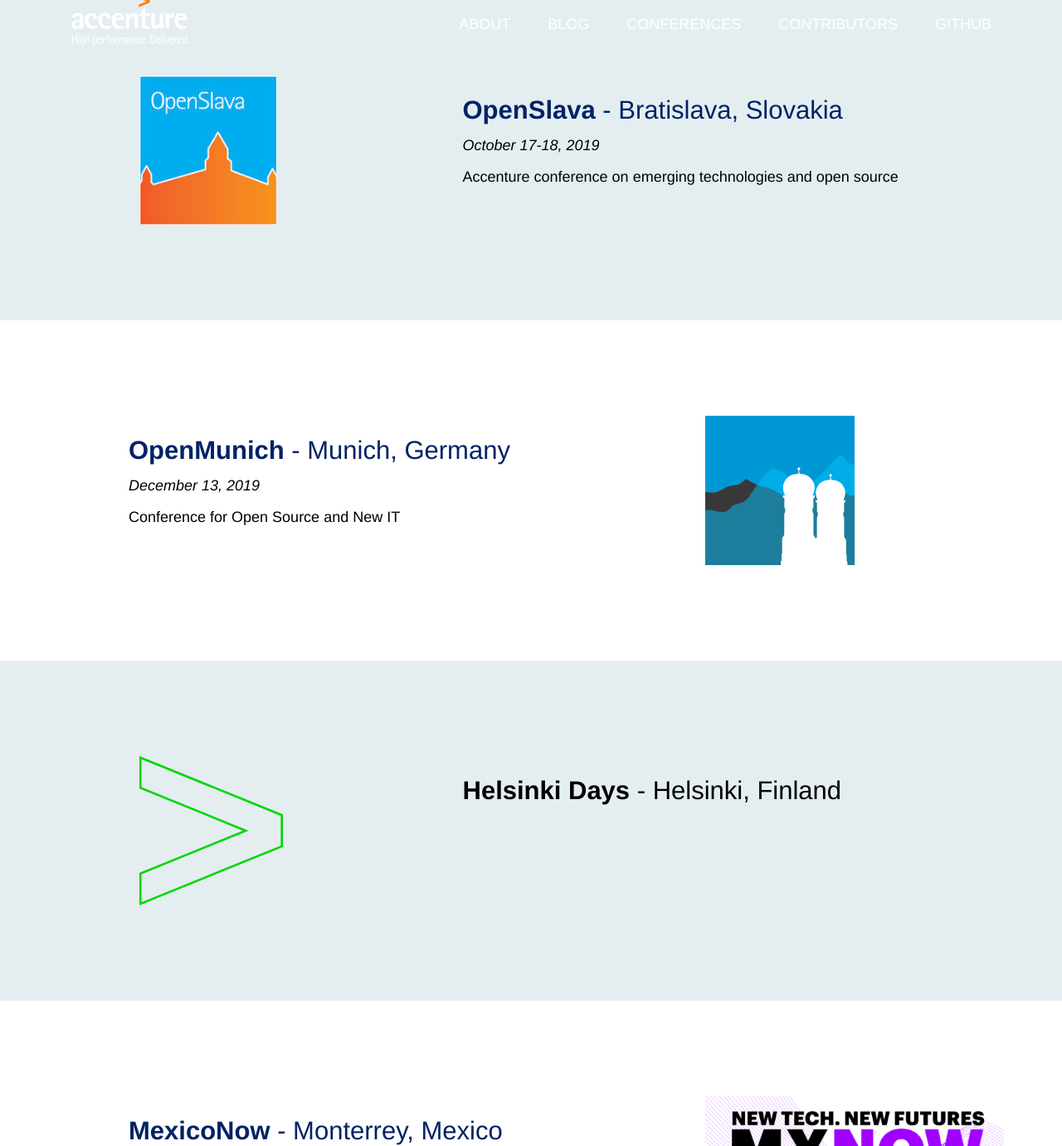
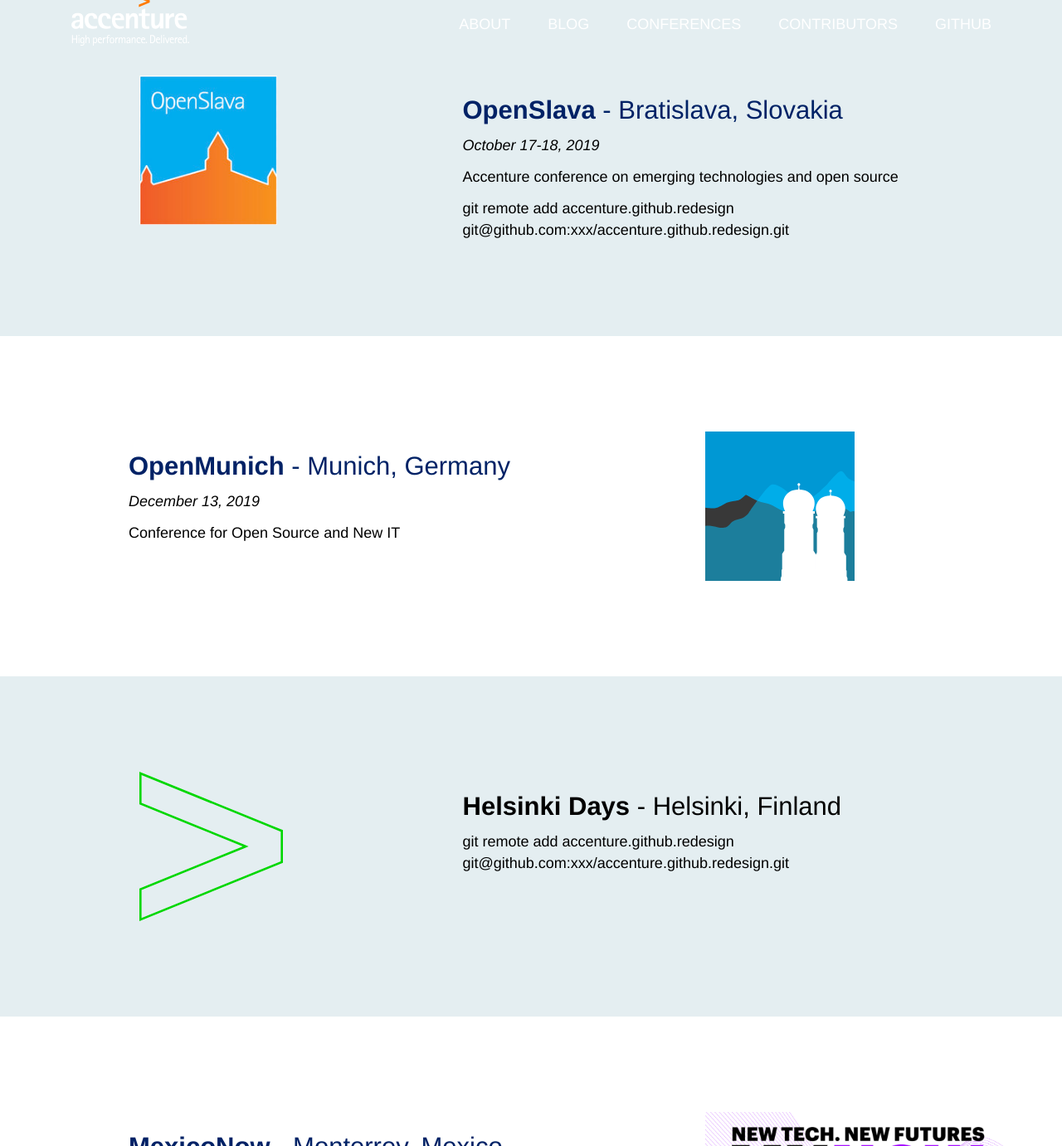
Before and after one commit to Accenture/accenture.github.io, a Jekyll site: the page built from conferences.md, in a window 1280 px wide and 1400 px high, scrolled down 510 px, cut to the strip 19-1400 px from the top of the window. Shown: the whole strip at 83% size. Built offline with Jekyll 4.4.1, drawn with Linux system fonts in a browser that asks for light colours; some web fonts are replaced; some of the changed text lies outside the part shown.

Commit message:
update ampligraph logo

```diff
--- a/_config.yml
+++ b/_config.yml
@@ -10,7 +10,7 @@
 email: "oscar.renalias@accenture.com"
 description: "Open source is a driving force behind enterprise IT innovation, operational effectiveness and business value creation."
 footer_line: "Opinions expressed on this blog reflect the writer's views and not the position of Accenture."
-baseurl: "/accenture.github.redesign" # this is for developing purposes only needs to be changed.
+baseurl: "" # this is for developing purposes only needs to be changed. necessary if multiple versions of site are used
 url: "https://accenture.github.io" # the base hostname & protocol for your site
 twitter_username: "AccentureTech"
 github_username:  "accenture"
--- a/_data/projects.yml
+++ b/_data/projects.yml
@@ -9,8 +9,8 @@
 
 - slug: ampligraph
   title: AmpliGraph
-  description: An open source Python library that predicts links between concepts in a knowledge graph
-  logo: /img/project/acn_placeholder_logo.svg
+  description: Python library for Representation Learning on Knowledge Graphs
+  logo: /img/project/Ampligraph_logo.png
   github: https://github.com/Accenture/AmpliGraph
   website: https://docs.ampligraph.org/en/1.0.3/#
 
--- a/_layouts/conferences.html
+++ b/_layouts/conferences.html
@@ -34,7 +34,7 @@
                                 {% endif %}
                                 <p><i>{{conference.date}}</i></p>
                                 <p>{{conference.tagline}}</p>
-                            </div>
+                            </div> git remote add accenture.github.redesign git@github.com:xxx/accenture.github.redesign.git
                         </div>
                     {% endif %}
                     {% if mod == 0 %}
```
